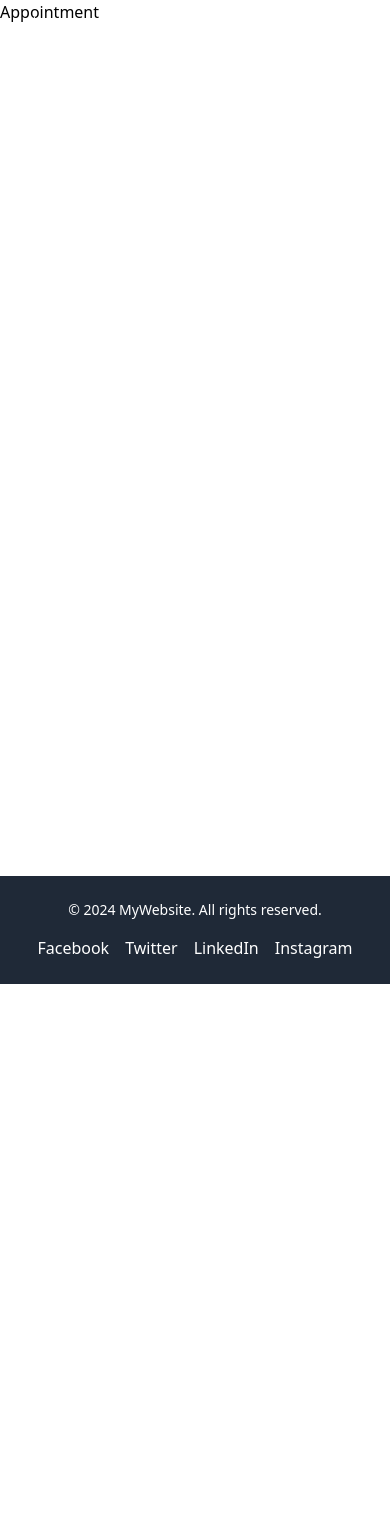
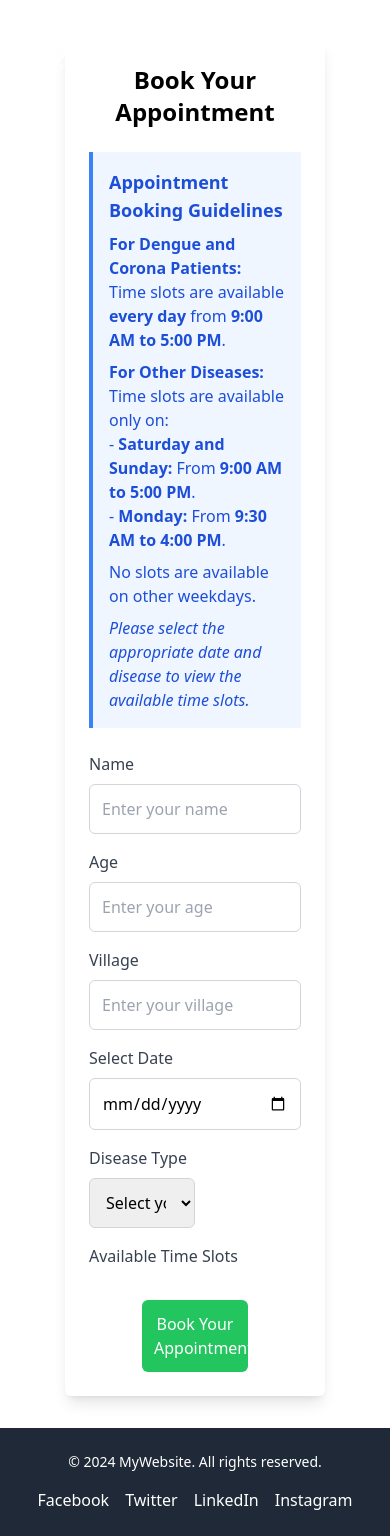
Before and after one commit to Sameemadhu16/LankaPura_WedaMadura, a React (Vite) app in the folder client/: page /appointment in a window 390 px wide. Before the commit the page ends 984 px from the top, so only its background shows below. Built offline with nearby package versions, Linux system fonts and the light colour scheme.

Commit message:
create appointment page basically

```diff
--- a/client/src/App.jsx
+++ b/client/src/App.jsx
@@ -15,7 +15,6 @@ function App()
   return (
     <Router>
       <Header />
-      <div className="relative min-h-screen flex flex-col">
         <Routes>
           <Route path="/" element={<Home />} />
           <Route path="/aboutus" element={<Aboutus />} />
@@ -25,7 +24,7 @@ function App()
           <Route path="/ourtreat" element={<Ourtreat />} />
           <Route path="/products" element={<Products />} />
         </Routes>
-      </div>
+
       <Footer />
     </Router>
   )
--- a/client/src/pages/Appointment.jsx
+++ b/client/src/pages/Appointment.jsx
@@ -1,9 +1,208 @@
-import React from 'react'
+import React, { useState } from "react";
 
-const Appointment = () => {
+const AppointmentForm = () => {
+  const [formData, setFormData] = useState({
+    name: "",
+    age: "",
+    village: "",
+    date: "",
+    timeSlot: "",
+    disease: "",
+  });
+
+  const allTimeSlots = [
+    "9:00 AM- 9.15 AM",
+    "9:15 AM- 9.30 AM",
+    "9:30 AM- 9.45 AM",
+    "9:45 AM- 10.00 AM",
+    "10:00 AM- 10.15 AM",
+    "10:15 AM- 10.30 AM",
+    "10:30 AM- 10.45 AM",
+    "10:45 AM- 11.00 AM",
+    "11:00 AM- 11.15 AM",
+    "11:15 AM- 11.30 AM",
+    "11:30 AM- 11.45 AM",
+    "11:45 AM- 12.00 PM",
+    "1:30 PM- 1.45 PM",
+    "1:45 PM- 2.00 PM",
+    "2:00 PM- 2.15 PM",
+    "2:15 PM- 2.30 PM",
+    "3:30 PM- 3.45 PM",
+    "3:45 PM- 4.00 PM",
+    "4:00 PM- 4.15 PM",
+    "4:15 PM- 4.30 PM",
+    "4:30 PM- 4.45 PM",
+    "4:45 PM- 5.00 PM",
+  ];
+
+  const getAvailableTimeSlots = () => {
+    if (!formData.date || !formData.disease) return [];
+
+    const selectedDate = new Date(formData.date);
+    const dayOfWeek = selectedDate.getDay(); // 0 = Sunday, 1 = Monday, ..., 6 = Saturday
+    const disease = formData.disease;
+
+    if (disease === "dengue" || disease === "corona") {
+      return allTimeSlots; // Dengue and Corona: All slots every day
+    } else {
+      // Other diseases: Only Saturday, Sunday, Monday
+      if (dayOfWeek === 0 || dayOfWeek === 6) {
+        // Saturday or Sunday
+        return allTimeSlots.slice(0, 16); // 9:00 AM to 5:00 PM
+      } else if (dayOfWeek === 1) {
+        // Monday
+        return allTimeSlots.slice(0, 14); // 9:30 AM to 4:00 PM
+      } else {
+        return []; // No slots available on other days
+      }
+    }
+  };
+
+  const availableTimeSlots = getAvailableTimeSlots();
+
+  const handleInputChange = (e) => {
+    setFormData({
+      ...formData,
+      [e.target.name]: e.target.value,
+    });
+  };
+
+  const handleSlotSelect = (slot) => {
+    setFormData({ ...formData, timeSlot: slot });
+  };
+
+  const handleSubmit = (e) => {
+    e.preventDefault();
+    if (!formData.timeSlot) {
+      alert("Please select a time slot!");
+      return;
+    }
+    console.log("Appointment Data:", formData);
+    alert("Appointment booked successfully!");
+    setFormData({
+      name: "",
+      age: "",
+      village: "",
+      date: "",
+      timeSlot: "",
+      disease: "",
+    });
+  };
+
   return (
-    <div>Appointment</div>
-  )
-}
+    <div className="w-2/3 mx-auto p-6 bg-white shadow-lg rounded-md mt-10">
+      <h2 className="text-2xl font-bold text-center mb-6">Book Your Appointment</h2>
+      <div className="mb-6 p-4 bg-blue-50 border-l-4 border-blue-500 text-blue-700">
+        <h3 className="font-bold text-lg mb-2">Appointment Booking Guidelines</h3>
+        <p className="mb-2">
+          <strong>For Dengue and Corona Patients:</strong><br />
+          Time slots are available <strong>every day</strong> from <strong>9:00 AM to 5:00 PM</strong>.
+        </p>
+        <p className="mb-2">
+          <strong>For Other Diseases:</strong><br />
+          Time slots are available only on:<br />
+          - <strong>Saturday and Sunday:</strong> From <strong>9:00 AM to 5:00 PM</strong>.<br />
+          - <strong>Monday:</strong> From <strong>9:30 AM to 4:00 PM</strong>.
+        </p>
+        <p>No slots are available on other weekdays.</p>
+        <p className="mt-2"><em>Please select the appropriate date and disease to view the available time slots.</em></p>
+      </div>
 
-export default Appointment
+      <form onSubmit={handleSubmit}>
+        <div className="flex flex-wrap -mx-2">
+          <div className="w-full md:w-1/2 px-2">
+            <label className="block mb-2 text-gray-700">Name</label>
+            <input
+              type="text"
+              name="name"
+              value={formData.name}
+              onChange={handleInputChange}
+              className="w-full p-3 border border-gray-300 rounded-md mb-4 focus:outline-none focus:ring-2 focus:ring-green-500"
+              placeholder="Enter your name"
+              required
+            />
+
+            <label className="block mb-2 text-gray-700">Age</label>
+            <input
+              type="number"
+              name="age"
+              value={formData.age}
+              onChange={handleInputChange}
+              className="w-full p-3 border border-gray-300 rounded-md mb-4 focus:outline-none focus:ring-2 focus:ring-green-500"
+              placeholder="Enter your age"
+              required
+            />
+          </div>
+
+          <div className="w-full md:w-1/2 px-2">
+            <label className="block mb-2 text-gray-700">Village</label>
+            <input
+              type="text"
+              name="village"
+              value={formData.village}
+              onChange={handleInputChange}
+              className="w-full p-3 border border-gray-300 rounded-md mb-4 focus:outline-none focus:ring-2 focus:ring-green-500"
+              placeholder="Enter your village"
+              required
+            />
+
+            <label className="block mb-2 text-gray-700">Select Date</label>
+            <input
+              type="date"
+              name="date"
+              value={formData.date}
+              onChange={handleInputChange}
+              className="w-full p-3 border border-gray-300 rounded-md mb-4 focus:outline-none focus:ring-2 focus:ring-green-500"
+              required
+            />
+          </div>
+        </div>
+
+        <label className="block mb-2 text-gray-700">Disease Type</label>
+        <select
+          name="disease"
+          value={formData.disease}
+          onChange={handleInputChange}
+          className="w-1/2 p-3 border border-gray-300 rounded-md mb-4 focus:outline-none focus:ring-2 focus:ring-green-500"
+          required
+        >
+          <option value="" disabled>
+            Select your disease type
+          </option>
+          <option value="dengue">Dengue</option>
+          <option value="corona">Corona</option>
+          <option value="other">Other Diseases</option>
+        </select>
+
+        <label className="block mb-2 text-gray-700">Available Time Slots</label>
+        <div className="grid grid-cols-1 sm:grid-cols-2 gap-4 mb-6">
+          {availableTimeSlots.map((slot, index) => (
+            <button
+              key={index}
+              type="button"
+              className={`p-3 rounded-md border ${formData.timeSlot === slot
+                  ? "bg-green-200 border-green-500 text-green-700"
+                  : "bg-gray-100 hover:bg-green-100"
+                }`}
+              onClick={() => handleSlotSelect(slot)}
+            >
+              {slot}
+            </button>
+          ))}
+        </div>
+
+        <div className="flex justify-center mt-6">
+        <button
+          type="submit"
+          className="w-1/2  bg-green-500 text-white p-3 rounded-md hover:bg-green-600"
+        >
+          Book Your Appointment
+        </button>
+
+        </div>
+      </form>
+    </div>
+  );
+};
+
+export default AppointmentForm;
```
